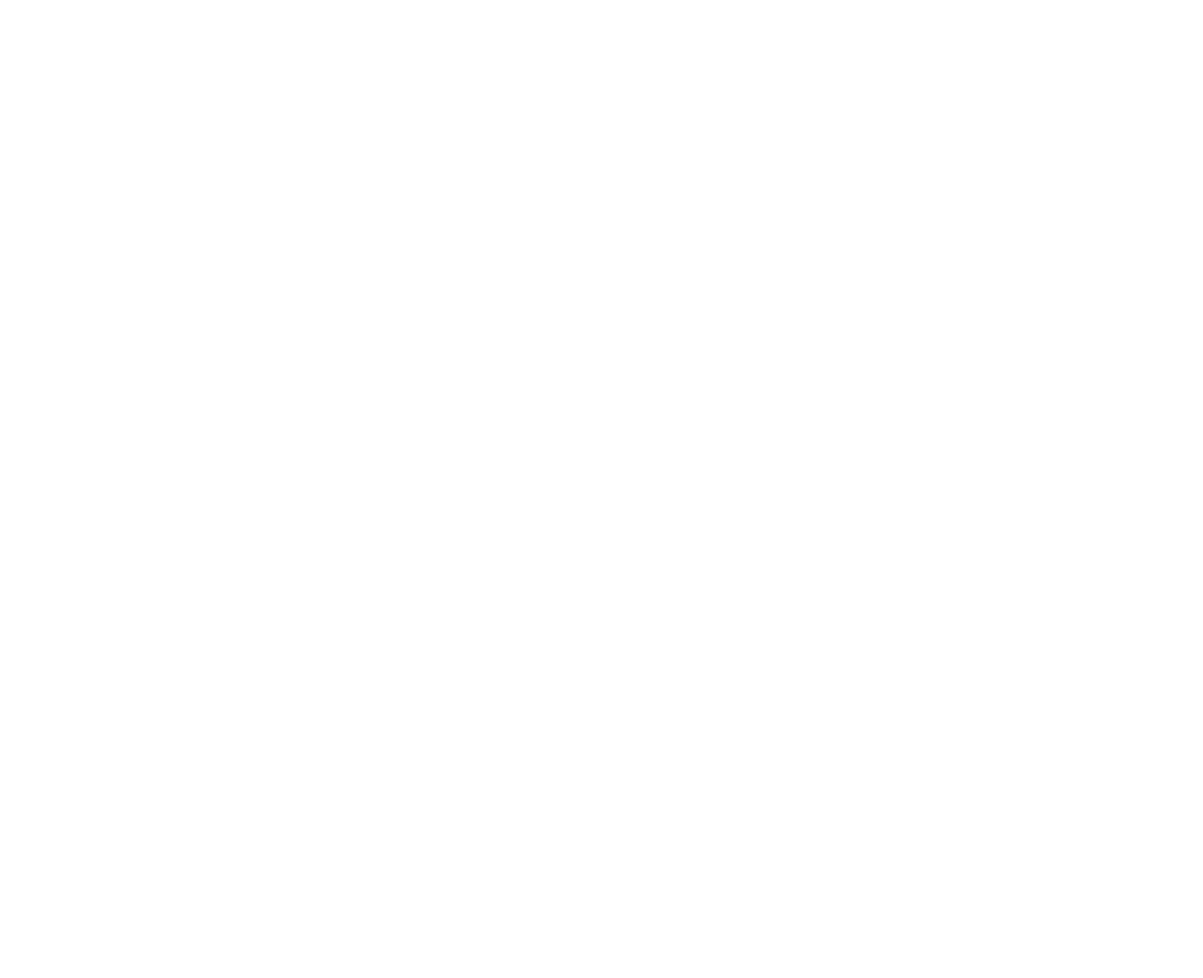
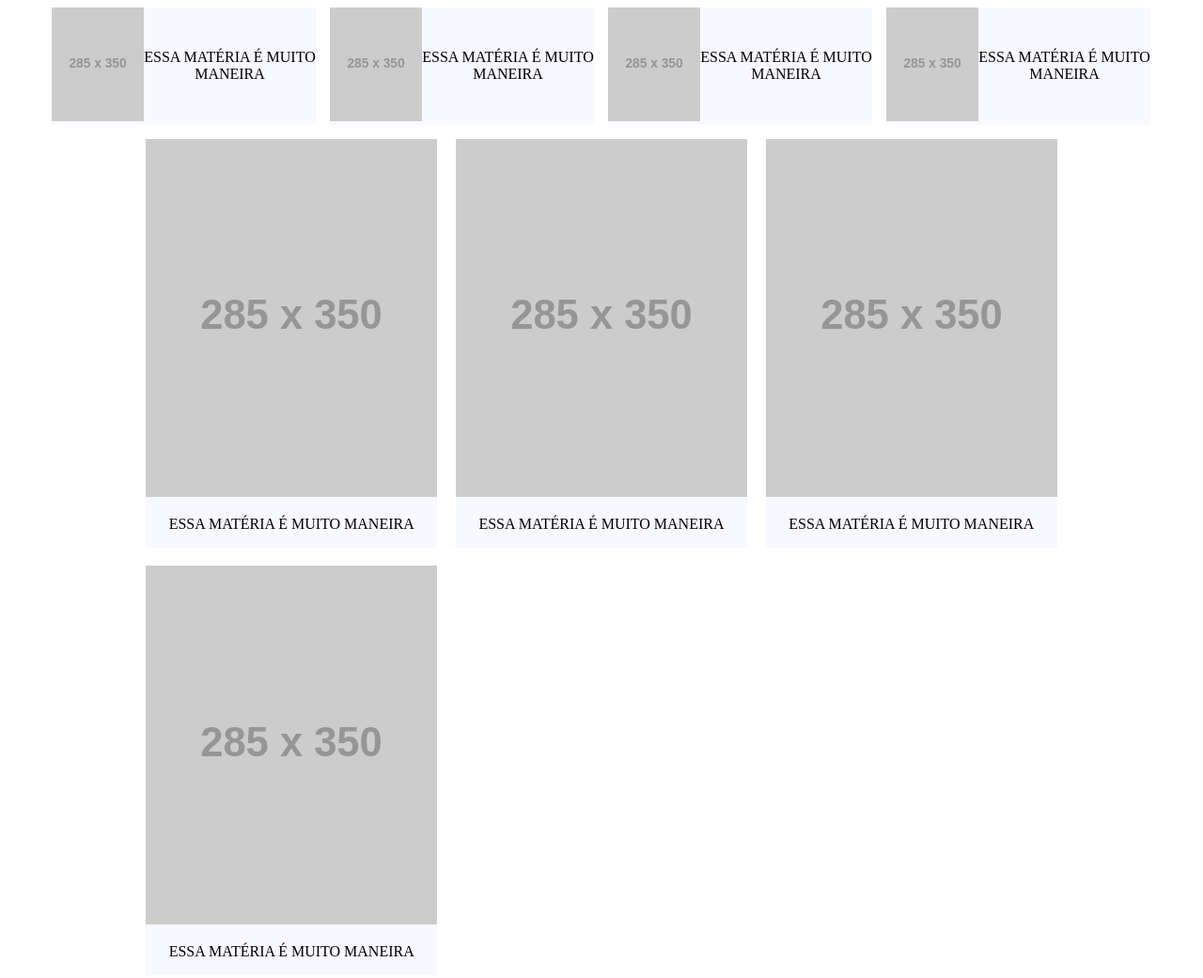
Before and after one commit to JanssenRodrigues/css-icons, a plain HTML site: page article-card.html in a window 1280 px wide. Shown: the top 1041 px of the page at 94% size. Before the commit the page ends 800 px from the top, so only its background shows below. Drawn offline with Linux system fonts and the light colour scheme; placeholder pictures from the web are drawn by us.

Commit message:
Add basic style to article cards

```diff
--- a/article-card.html
+++ b/article-card.html
@@ -4,10 +4,101 @@
   <meta name="viewport" content="width=device-width, initial-scale=1.0">
   <meta charset="UTF-8">
   <title>ARTICLE CARD</title>
-  <link rel="stylesheet" href="css/input/style.css">
+  <link rel="stylesheet" href="css/article-card/style.css">
 </head>
 <body>
+
   <div class="article-container">
+    <a href="#" class="article-card article-card--horizontal">
+      <picture class="card-image">
+        <source>
+        <img src="http://via.placeholder.com/285x350" alt="">
+      </picture>
+      <p class="card-title">Essa matéria é muito maneira</p>
+    </a>
+    <a href="#" class="article-card article-card--horizontal">
+      <picture class="card-image">
+        <source>
+        <img src="http://via.placeholder.com/285x350" alt="">
+      </picture>
+      <p class="card-title">Essa matéria é muito maneira</p>
+    </a>
+    <a href="#" class="article-card article-card--horizontal">
+      <picture class="card-image">
+        <source>
+        <img src="http://via.placeholder.com/285x350" alt="">
+      </picture>
+      <p class="card-title">Essa matéria é muito maneira</p>
+    </a>
+    <a href="#" class="article-card article-card--horizontal">
+      <picture class="card-image">
+        <source>
+        <img src="http://via.placeholder.com/285x350" alt="">
+      </picture>
+      <p class="card-title">Essa matéria é muito maneira</p>
+    </a>
+  </div>
+
+  <div class="article-container article-container--970">
+    <a href="#" class="article-card article-card--per-line-3">
+      <picture class="card-image">
+        <source>
+        <img src="http://via.placeholder.com/285x350" alt="">
+      </picture>
+      <p class="card-title">Essa matéria é muito maneira</p>
+    </a>
+    <a href="#" class="article-card article-card--per-line-3">
+      <picture class="card-image">
+        <source>
+        <img src="http://via.placeholder.com/285x350" alt="">
+      </picture>
+      <p class="card-title">Essa matéria é muito maneira</p>
+    </a>
+    <a href="#" class="article-card article-card--per-line-3">
+      <picture class="card-image">
+        <source>
+        <img src="http://via.placeholder.com/285x350" alt="">
+      </picture>
+      <p class="card-title">Essa matéria é muito maneira</p>
+    </a>
+    <a href="#" class="article-card article-card--per-line-3">
+      <picture class="card-image">
+        <source>
+        <img src="http://via.placeholder.com/285x350" alt="">
+      </picture>
+      <p class="card-title">Essa matéria é muito maneira</p>
+    </a>
+  </div>
+
+  <div class="article-container">
+    <a href="#" class="article-card">
+      <picture class="card-image">
+        <source>
+        <img src="http://via.placeholder.com/285x350" alt="">
+      </picture>
+      <p class="card-title">Essa matéria é muito maneira</p>
+    </a>
+    <a href="#" class="article-card">
+      <picture class="card-image">
+        <source>
+        <img src="http://via.placeholder.com/285x350" alt="">
+      </picture>
+      <p class="card-title">Essa matéria é muito maneira</p>
+    </a>
+    <a href="#" class="article-card">
+      <picture class="card-image">
+        <source>
+        <img src="http://via.placeholder.com/285x350" alt="">
+      </picture>
+      <p class="card-title">Essa matéria é muito maneira</p>
+    </a>
+    <a href="#" class="article-card">
+      <picture class="card-image">
+        <source>
+        <img src="http://via.placeholder.com/285x350" alt="">
+      </picture>
+      <p class="card-title">Essa matéria é muito maneira</p>
+    </a>
   </div>
 </body>
 </html>
--- a/css/article-card/style.scss
+++ b/css/article-card/style.scss
@@ -0,0 +1,54 @@
+.article-container{
+  display: flex;
+  flex-direction: row;
+  flex-wrap: wrap;
+  width: 100%;
+  max-width: 1170px;
+  margin: 0 auto;
+  &--970{
+    max-width: 970px;
+  }
+}
+.article-card{
+  display: block;
+  width: 24%;
+  background-color: ghostwhite;
+  margin-right: 1.3%;
+  margin-bottom: 1.3%;
+  text-decoration: none;
+  &:nth-child(4n) {
+    margin-right: 0;
+  }
+  .card-image{
+    display: block;
+    width: 100%;
+    img{
+      width: 100%;
+    }
+  }
+  .card-title{
+    text-transform: uppercase;
+    text-align: center;
+    color: black;
+    &--white{
+      color: red;
+    }
+  }
+  &--per-line-3{
+    width: 32%;
+    margin-right: 2%;
+    margin-bottom: 2%;
+    &:nth-child(3n) {
+      margin-right: 0;
+    }
+  }
+  &--horizontal{
+    display: flex;
+    flex-direction: row;
+    flex-wrap: nowrap;
+    align-items: center;
+    .card-image{
+      width: 50%;
+    }
+  }
+}
```
Also changed, not shown: css/article-card/style.css (added), 1 other file.
